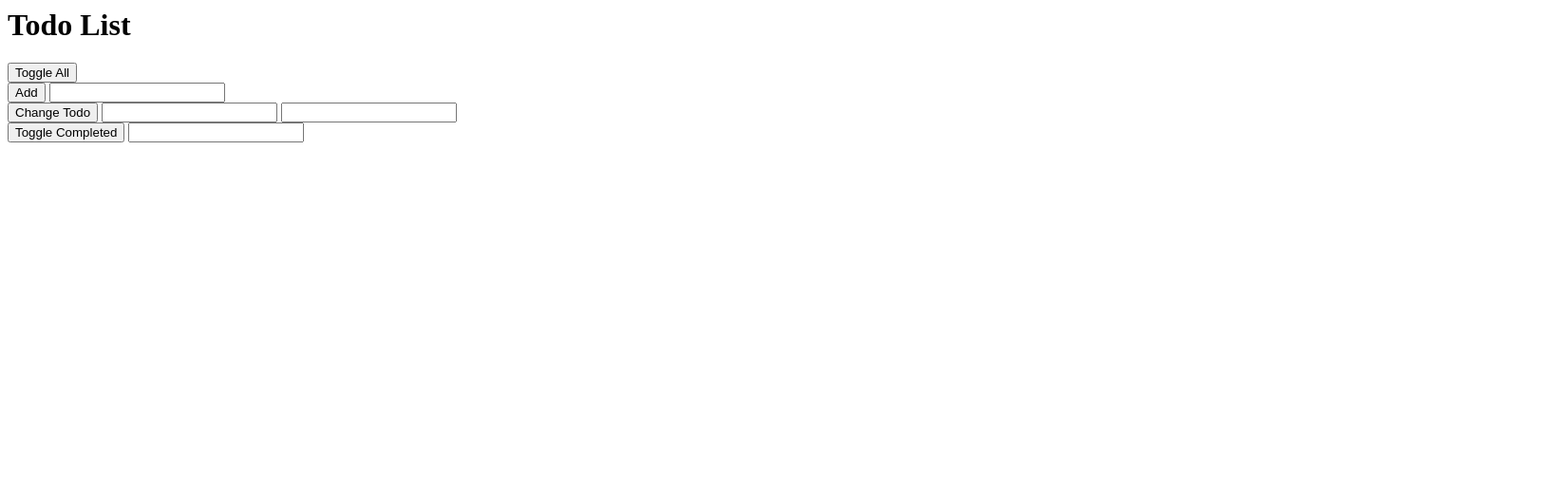
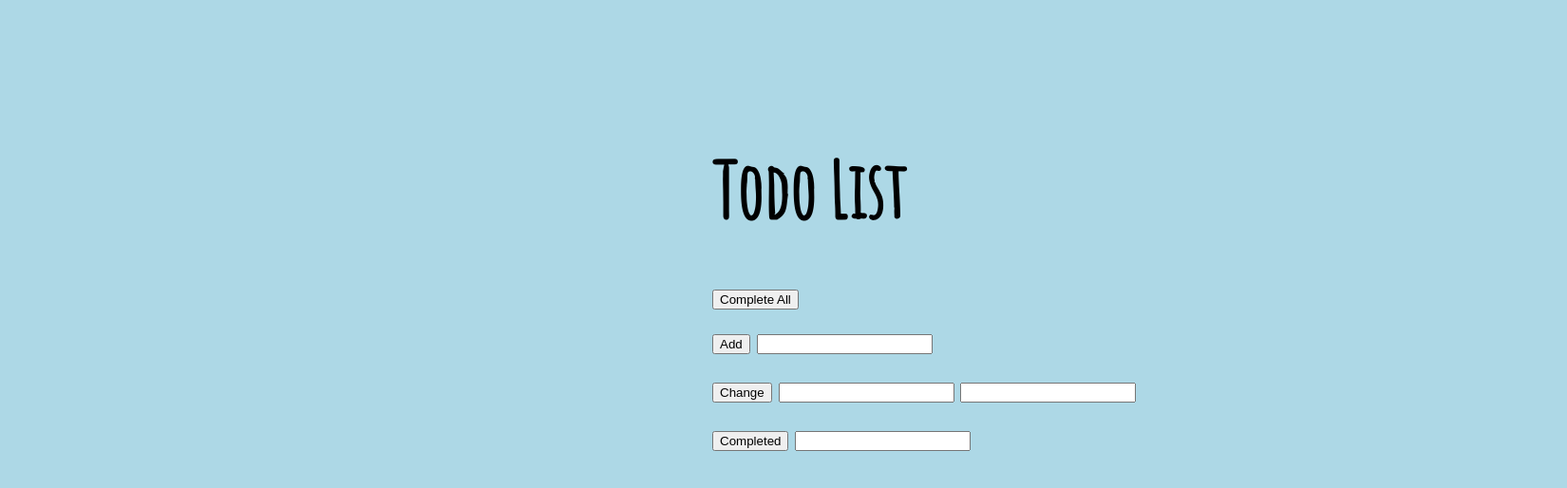
Before and after one commit to gcasas1050/todo-app, a website: page public/index.html in a window 1280 px wide. Shown: the whole page at 95% size, 1650 px wide, since content can reach past the window. Drawn offline with Linux system fonts and the light colour scheme.

Commit message:
html changes

```diff
--- a/public/index.html
+++ b/public/index.html
@@ -4,11 +4,26 @@
     <link rel="stylesheet" href="./styles/style.css">
   </head>
 
+  <link href="https://fonts.googleapis.com/css?family=Amatic+SC&display=swap" rel="stylesheet">
+
+  <style>
+    body {
+      background-color:lightblue;
+      font-family: 'Amatic SC', cursive;
+      font-size: 40px;
+      margin-top: 50px;
+      margin-right: 500px;
+       margin-left: 650px;
+      width: 800px;
+      padding: 100px;
+    }
+  </style>
+
   <body>
     <h1>Todo List</h1>
 
     <div>
-      <button onclick="handlers.toggleAll()">Toggle All</button>
+      <button onclick="handlers.toggleAll()">Complete All</button>
      </div>
 
      <div>
@@ -17,13 +32,13 @@
      </div>
 
      <div>
-       <button onclick="handlers.changeTodo()">Change Todo</button>
+       <button onclick="handlers.changeTodo()">Change</button>
        <input id="changeTodoPositionInput" type="number">
        <input id="changeTodoTextInput" type="text">
      </div>
 
      <div>
-       <button onclick="handlers.toggleCompleted()">Toggle Completed</button>
+       <button onclick="handlers.toggleCompleted()">Completed</button>
        <input id="toggleCompletedPositionInput" type="number">
      </div>
 
```
